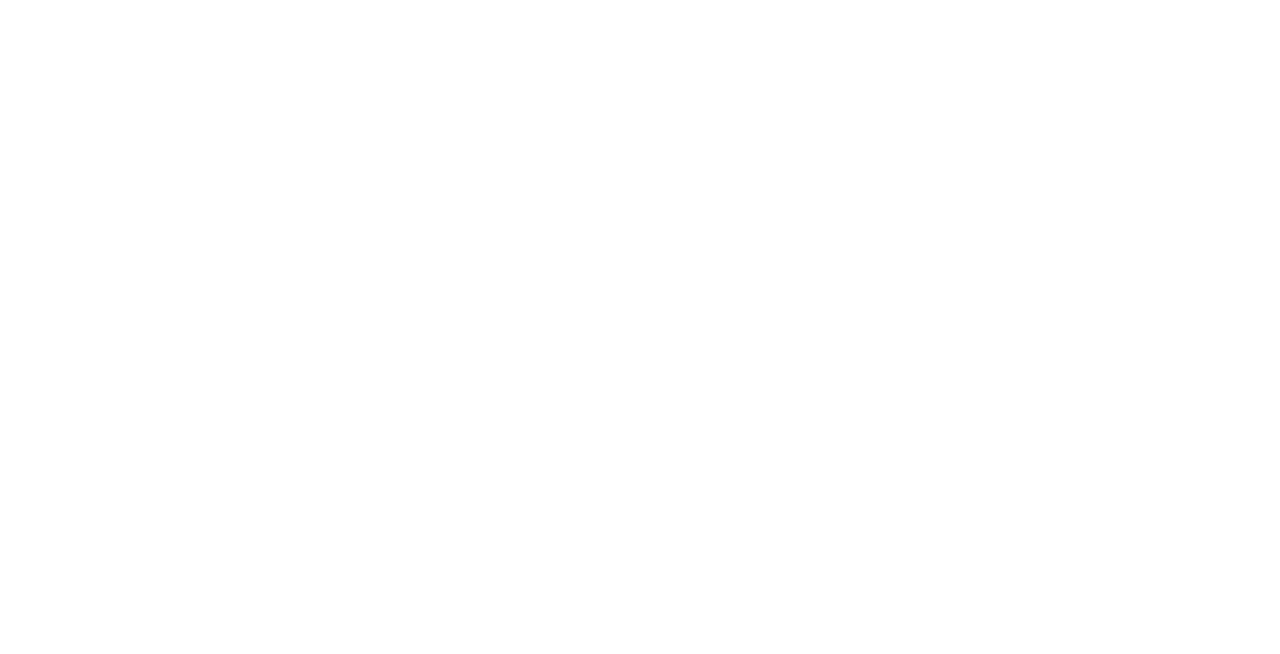
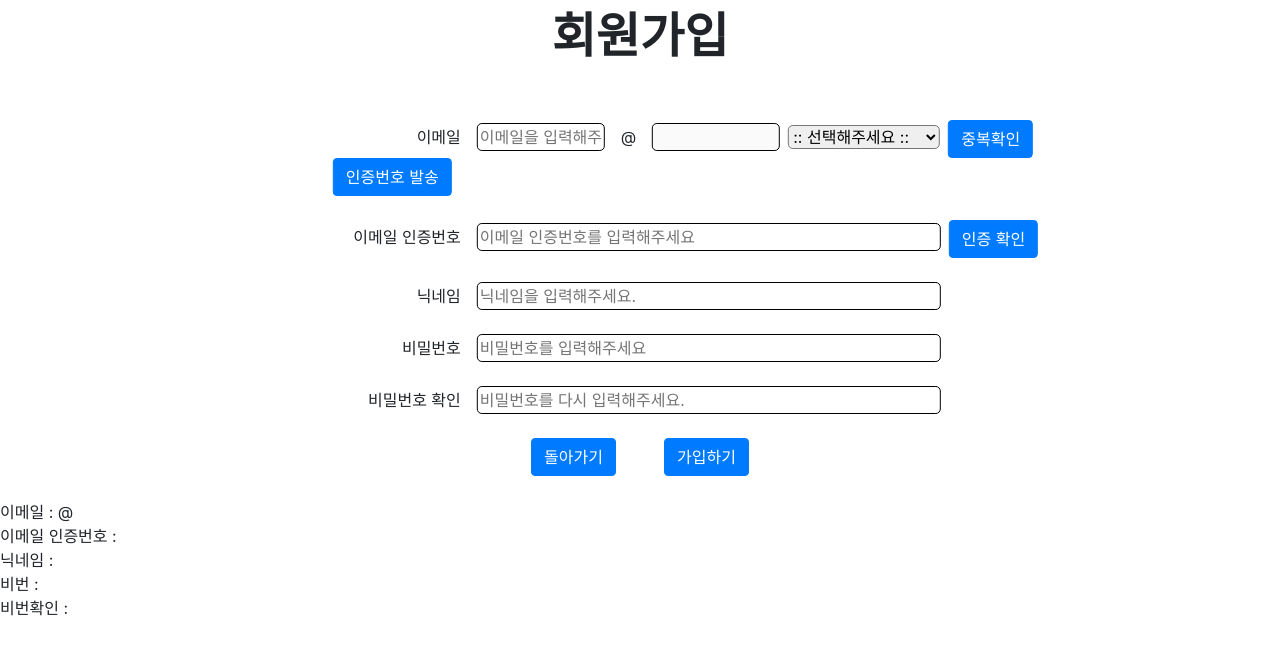
Before and after one commit to jins408/ANJA, a React (Create React App) app in the folder front-end/: page /join in a window 1280 px wide. Shown: the top 654 px of the page. Built offline with nearby package versions, Linux system fonts and the light colour scheme.

Commit message:
S03P31B101-83/favorites use LocalStorage

```diff
--- a/front-end/package.json
+++ b/front-end/package.json
@@ -8,6 +8,7 @@
     "@testing-library/jest-dom": "^4.2.4",
     "@testing-library/react": "^9.3.2",
     "@testing-library/user-event": "^7.1.2",
+    "axios": "^0.21.0",
     "material-ui-icons": "^1.0.0-beta.36",
     "react": "^17.0.0",
     "react-calendar": "^3.1.0",
--- a/front-end/src/App.js
+++ b/front-end/src/App.js
@@ -5,7 +5,7 @@
 
 // import Navigation from './components/Navigation'
 // import Introduce from './pages/Introduce'
-// import Join from './pages/user/Join'
+import Join from './pages/admin/user/Join'
 // import Home from './pages/Home'
 // import About from './pages/About'
 // import Login from './pages/user/Login'
@@ -23,12 +23,12 @@
     <>
     {/* <Navigation /> */}
       {/* <Route exact path="/home" component={Home} />
-      <Route path="/about" component={About} />
+      <Route path="/about" component={About} /> */}
       <Route exact path="/join" component={Join}></Route>
-      <Route exact path="/login" component={Login}></Route>
+      {/* <Route exact path="/login" component={Login}></Route>
       <Route exact path="/apply" component={Apply}></Route> */}
       <Route exact path='/favorite' component={Favorites}></Route>
-      <Route exact path='/selectroute/:id' component={Selectroute}></Route>
+      <Route exact path='/selectroute' component={Selectroute}></Route>
     </>
   );
 }
--- a/front-end/src/css/Favorites.css
+++ b/front-end/src/css/Favorites.css
@@ -17,9 +17,13 @@
 }
 
 .favorite_list{
-    margin: 1rem 0 !important;
+    color: black;
 }
 
 .favorite_star {
     margin-right: 1rem;
 }
+
+.listname{
+    width: 70vw;
+}
--- a/front-end/src/pages/admin/user/Join.js
+++ b/front-end/src/pages/admin/user/Join.js
@@ -1,14 +1,18 @@
 import React, { useState } from 'react';
 import { Link } from 'react-router-dom'
 
-import '../css/Join.css'
+import '../../../css/Join.css'
+
+import axios from 'axios'
+
+const baseURL = 'http://127.0.0.1:8080'
 
 const Join = () => {
-    const [nickname, setNickname] = useState();
+    const [name, setNickname] = useState();
     const [email, setEmail] = useState();
     const [conemail, setConemail] = useState();
-    const [password, setPassword] = useState();
-    const [conpassword, setConpassword] = useState();
+    const [pw, setPassword] = useState();
+    const [pwConfirm, setConpassword] = useState();
     const [Lemail, setLeamil] = useState('');
     const [wemail, setWemail] = useState('');
     const [ewriter, setEwriter] = useState(false);
@@ -42,6 +46,40 @@
         setLeamil(e.target.value)
     }
 
+    const gojoin = () => {
+        // axios({
+        //     method: 'POST',
+        //     url:'http:localhost:8080/api/users',
+        //     data:{
+        //         email: email,
+        //         pw: pw,
+        //         pwConfirm: pwConfirm,
+        //         name: name
+        //     }
+        // })
+        console.log(email);
+        axios.post(`${baseURL}/api/users/`,
+            {
+                email: email,
+                pw: pw,
+                pwConfirm: pwConfirm,
+                name: name
+            }
+        )
+        .then((res)=>{
+            if (res.data.data === "EXIST EMAIL"){
+                alert('중복')
+            }else{
+                alert('가입성공')
+            }
+            console.log(res.data)
+        })
+        .catch((err, a)=>{
+            console.log(err)
+            console.log(a)
+        })
+    }
+
 
     return (
         <div>
@@ -71,17 +109,17 @@
                     <button className="btn btn-primary ml-2">인증 확인</button>
                 </div>
                 <div className="mb-4 inputdiv">
-                    <span className="input-text">닉네임</span><input className="input" value={nickname || ''} onChange={setNicknameText} placeholder="닉네임을 입력해주세요." ></input>
+                    <span className="input-text">닉네임</span><input className="input" value={name || ''} onChange={setNicknameText} placeholder="닉네임을 입력해주세요." ></input>
                 </div>
                 <div className="mb-4 inputdiv">
-                    <span className="input-text">비밀번호</span><input className="input" value={password || ''} onChange={setPasswordText} type="password" placeholder="비밀번호를 입력해주세요"></input>
+                    <span className="input-text">비밀번호</span><input className="input" value={pw || ''} onChange={setPasswordText} type="password" placeholder="비밀번호를 입력해주세요"></input>
                 </div>
                 <div className="mb-4 inputdiv">
-                    <span className="input-text">비밀번호 확인</span><input className="input" value={conpassword || ''} onChange={setConpasswordText} type="password" placeholder="비밀번호를 다시 입력해주세요."></input>
+                    <span className="input-text">비밀번호 확인</span><input className="input" value={pwConfirm || ''} onChange={setConpasswordText} type="password" placeholder="비밀번호를 다시 입력해주세요."></input>
                 </div>
                 <div className="d-flex justify-content-center">
                     <Link to="/"><button className="btn btn-primary mr-5">돌아가기</button></Link>
-                    <button className="btn btn-primary">가입하기</button>
+                    <button className="btn btn-primary" onClick={gojoin}>가입하기</button>
                 </div>
             </div>
             <br />
@@ -89,11 +127,11 @@
             <br />
             이메일 인증번호 : {conemail}
             <br />
-            닉네임 : {nickname}
+            닉네임 : {name}
             <br />
-            비번 : {password}
+            비번 : {pw}
             <br />
-            비번확인 : {conpassword}
+            비번확인 : {pwConfirm}
         </div>
     );
 }
--- a/front-end/src/pages/moblie/tab/Favorites.js
+++ b/front-end/src/pages/moblie/tab/Favorites.js
@@ -1,4 +1,5 @@
-import React, { useState } from 'react';
+import React, { useEffect, useState } from 'react';
+import { Link } from 'react-router-dom'
 // import { Link, useParams } from 'react-router-dom'
 import { makeStyles } from '@material-ui/core/styles';
 import List from '@material-ui/core/List';
@@ -24,12 +25,22 @@
     const classes = useStyles();
     const [hidden, setHidden] = useState(false);
     const [input, setInput] = useState('');
-    // const [favname, setFavname] = useState(['검색', '즐찾']);
-    const [favname, setFavname] = useState([
-        {id:0, content:'검색'},
-        {id:1, content:'추가'}
-    ]);
-    var nextid = favname.length
+    const [favname, setFavname] = useState([]);
+
+    useEffect(()=>{
+        const store = []
+        for(let i=0; i<localStorage.length; i++){
+            store.push({id:localStorage.key(i),content:localStorage.getItem(localStorage.key(i))})
+        }
+        setFavname(store)
+    },[])
+
+    var nextid = 0
+    for(let i=0; i<=favname.length; i++){
+        if(Number(nextid) < localStorage.key(i)){
+            nextid = localStorage.key(i)
+        }
+    }
 
     const setInputText = e => {
         setInput(e.target.value)
@@ -38,31 +49,29 @@
     const setFavnameText = e =>{
         if(e.key === 'Enter' || e.type === 'click') {
             const addfavname = {
-                id: nextid++,
+                id: ++nextid,
                 content: input
             };
+            localStorage.setItem(addfavname.id, addfavname.content)
             setFavname(favname.concat(addfavname))
             setInput('')
-            // setFavname(favname.concat(input))
-            // setInput('')
           }
     }
 
+
     const onRemove = (id) =>{
         setFavname(favname.filter(favn => favn.id !== id));
-        // setFavname(
-        //     ...favname.slice(0,id),
-        //     ...favname.slice(id+1,favname.length)
-        // )
+        localStorage.removeItem(id)
     }
-
 
     const favlist = favname.map((favn) =>
             <ListItem key={favn.id}>
                 <StarIcon className="favorite_star" />
+                <Link to="/selectroute"  className="favorite_list">
                 <ListItemText
                     primary={favn.content}
-                />
+                    className="listname"
+                /></Link>
                 {hidden && <ListItemSecondaryAction>
                     <IconButton edge="end" aria-label="delete" onClick={()=>onRemove(favn.id)}>
                         <DeleteIcon />
@@ -83,7 +92,7 @@
         <div>
             <p className="Favorite_header">즐겨찾기</p>
             <div className="d-flex justify-content-end">
-                {hidden ? <button className="btn btn-outline Favorite_edit" onClick={edit}>취소</button> : <button className="btn btn-outline Favorite_edit" onClick={edit}>편집</button>}
+                {hidden ? <button className="btn btn-outline Favorite_edit" onClick={edit}>완료</button> : <button className="btn btn-outline Favorite_edit" onClick={edit}>편집</button>}
             </div>
             <input type="text" value={input} onChange={setInputText} onKeyPress={setFavnameText}></input><button onClick={setFavnameText}>추가</button>
             <Grid item xs={12} md={6}>
```
Also changed, not shown: 2 other files (tests, documents, lock files or other folders).
